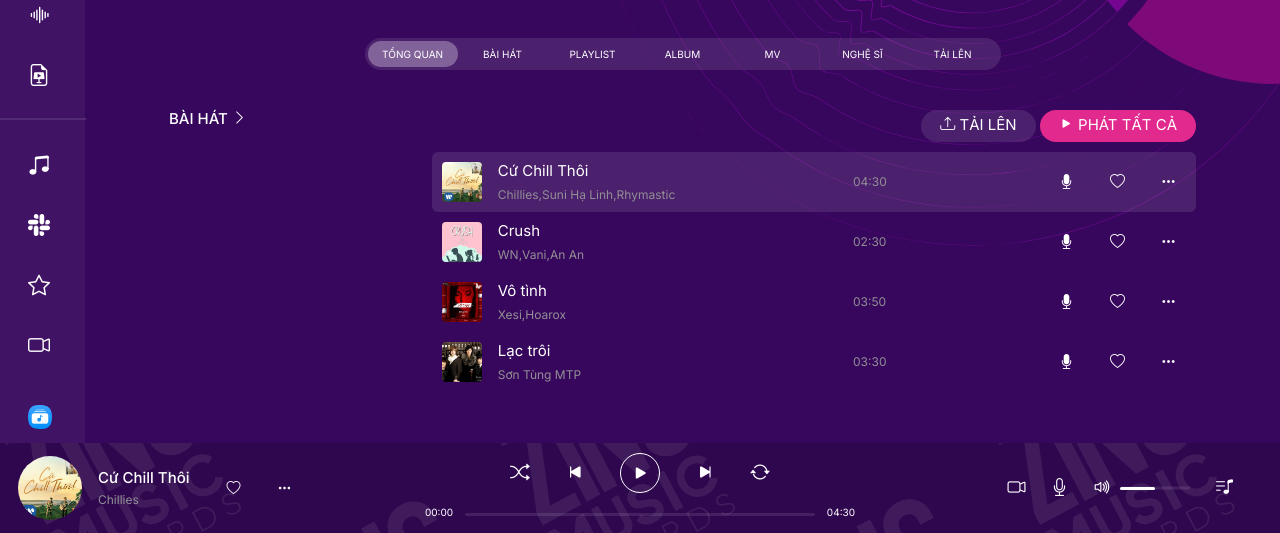
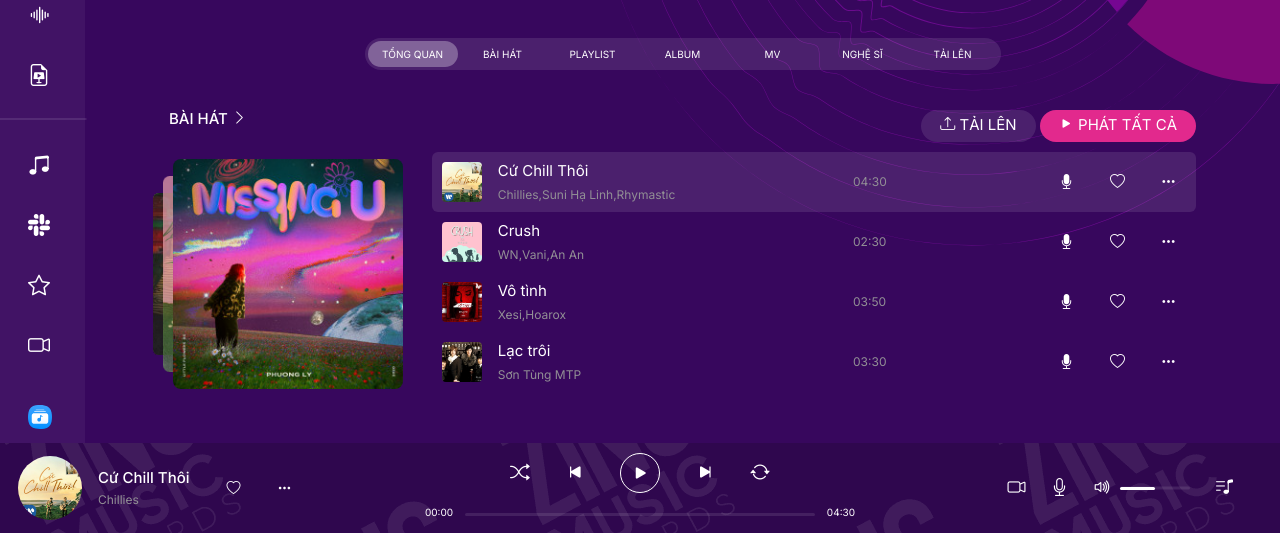
Before and after one commit to Hung24855/Zing-Mp3, a plain HTML site: page index.html in a window 1280 px wide. Shown: the part 267-800 px from the top of the page. Drawn offline with nearby package versions, Linux system fonts and the light colour scheme; the site is published under a folder, as on GitHub Pages, so addresses that start at the root find nothing.

Commit message:
Sua link image v3

```diff
--- a/index.html
+++ b/index.html
@@ -363,46 +363,46 @@
                                     <div class="home_container__music-content-slide col l-3 m-0 c-0 hide-on-pc-tablet-mobile" >
                                         <div class="music-content-slide-show">
                                             <div class="music-content-slide-item first">
-                                                <div style="background: url('/assets/image/slides/slide1.jpg') no-repeat center center / cover;" class="music-content-slide-img"></div>
+                                                <div style="background: url('./assets/image/slides/slide1.jpg') no-repeat center center / cover;" class="music-content-slide-img"></div>
                                             </div>
                                             <div class="music-content-slide-item second">
-                                                <div style="background: url('/assets/image/slides/slide2.jpg') no-repeat center center / cover;" class="music-content-slide-img"></div>
+                                                <div style="background: url('./assets/image/slides/slide2.jpg') no-repeat center center / cover;" class="music-content-slide-img"></div>
                                             </div>
                                             <div class="music-content-slide-item third">
-                                                <div style="background: url('/assets/image/slides/slide3.jpg') no-repeat center center / cover;" class="music-content-slide-img"></div>
+                                                <div style="background: url('./assets/image/slides/slide3.jpg') no-repeat center center / cover;" class="music-content-slide-img"></div>
                                             </div>
                                             <div class="music-content-slide-item fourth">
-                                                <div style="background: url('/assets/image/slides/slide4.jpg') no-repeat center center / cover;" class="music-content-slide-img"></div>
+                                                <div style="background: url('./assets/image/slides/slide4.jpg') no-repeat center center / cover;" class="music-content-slide-img"></div>
                                             </div>
                                             <div class="music-content-slide-item fourth">
-                                                <div style="background: url('/assets/image/slides/slide5.jpg') no-repeat center center / cover;" class="music-content-slide-img"></div>
+                                                <div style="background: url('./assets/image/slides/slide5.jpg') no-repeat center center / cover;" class="music-content-slide-img"></div>
                                             </div>
                                             <div class="music-content-slide-item fourth">
-                                                <div style="background: url('/assets/image/slides/slide6.jpg') no-repeat center center / cover;" class="music-content-slide-img"></div>
+                                                <div style="background: url('./assets/image/slides/slide6.jpg') no-repeat center center / cover;" class="music-content-slide-img"></div>
                                             </div>
                                             <div class="music-content-slide-item fourth">
-                                                <div style="background: url('/assets/image/slides/slide7.jpg') no-repeat center center / cover;" class="music-content-slide-img"></div>
+                                                <div style="background: url('./assets/image/slides/slide7.jpg') no-repeat center center / cover;" class="music-content-slide-img"></div>
                                             </div>
                                             <div class="music-content-slide-item fourth">
-                                                <div style="background: url('/assets/image/slides/slide8.jpg') no-repeat center center / cover;" class="music-content-slide-img"></div>
+                                                <div style="background: url('./assets/image/slides/slide8.jpg') no-repeat center center / cover;" class="music-content-slide-img"></div>
                                             </div>
                                             <div class="music-content-slide-item fourth">
-                                                <div style="background: url('/assets/image/slides/slide9.jpg') no-repeat center center / cover;" class="music-content-slide-img"></div>
+                                                <div style="background: url('./assets/image/slides/slide9.jpg') no-repeat center center / cover;" class="music-content-slide-img"></div>
                                             </div>
                                             <div class="music-content-slide-item fourth">
-                                                <div style="background: url('/assets/image/slides/slide10.jpg') no-repeat center center / cover;" class="music-content-slide-img"></div>
+                                                <div style="background: url('./assets/image/slides/slide10.jpg') no-repeat center center / cover;" class="music-content-slide-img"></div>
                                             </div>
                                             <div class="music-content-slide-item fourth">
-                                                <div style="background: url('/assets/image/slides/slide11.jpg') no-repeat center center / cover;" class="music-content-slide-img"></div>
+                                                <div style="background: url('./assets/image/slides/slide11.jpg') no-repeat center center / cover;" class="music-content-slide-img"></div>
                                             </div>
                                             <div class="music-content-slide-item fourth">
-                                                <div style="background: url('/assets/image/slides/slide12.jpg') no-repeat center center / cover;" class="music-content-slide-img"></div>
+                                                <div style="background: url('./assets/image/slides/slide12.jpg') no-repeat center center / cover;" class="music-content-slide-img"></div>
                                             </div>
                                             <div class="music-content-slide-item fourth">
-                                                <div style="background: url('/assets/image/slides/slide3.jpg') no-repeat center center / cover;" class="music-content-slide-img"></div>
+                                                <div style="background: url('./assets/image/slides/slide3.jpg') no-repeat center center / cover;" class="music-content-slide-img"></div>
                                             </div>
                                             <div class="music-content-slide-item fourth">
-                                                <div style="background: url('/assets/image/slides/slide14.jpg') no-repeat center center / cover;" class="music-content-slide-img"></div>
+                                                <div style="background: url('./assets/image/slides/slide14.jpg') no-repeat center center / cover;" class="music-content-slide-img"></div>
                                             </div>
                                         </div>
                                     </div>
```
